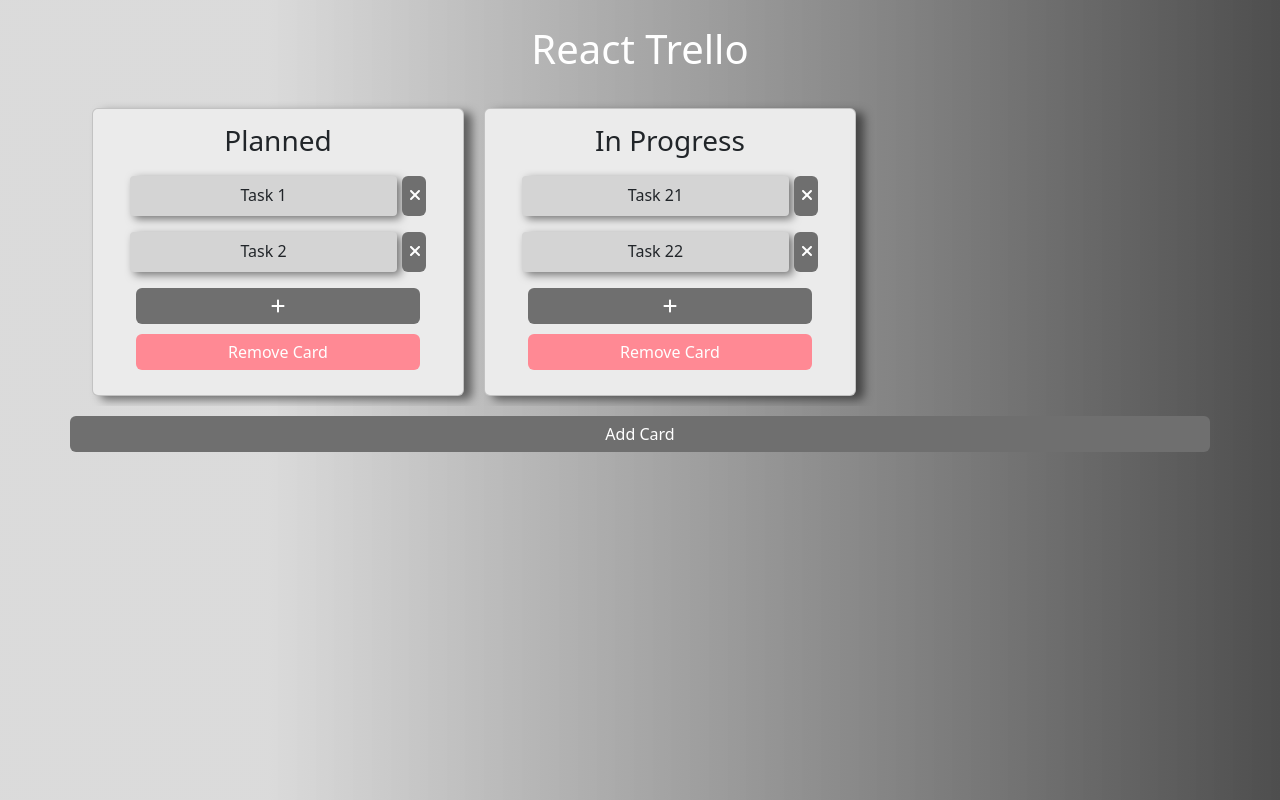
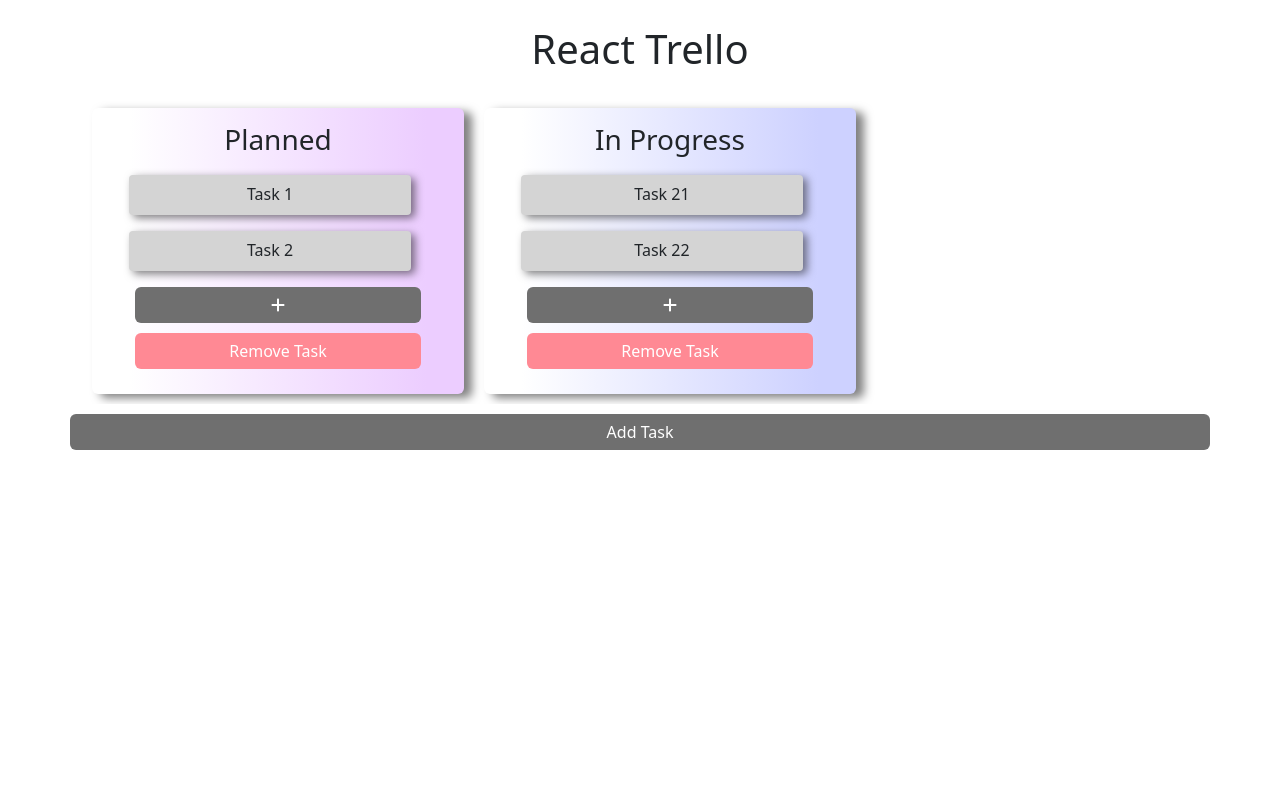
Before and after one commit to Jaysojitra13/react-trello, a React (Create React App) app: page / in a window 1280 px wide. Built offline with nearby package versions, Linux system fonts and the light colour scheme.

Commit message:
add card background css

```diff
--- a/src/App.css
+++ b/src/App.css
@@ -3,12 +3,12 @@
 }
 
 body {
-  background: linear-gradient( 90deg, rgb(209 209 209 / 79%) 21%, rgb(78 78 78) 100% );
+  /* background: linear-gradient( 90deg, rgb(193 192 192 / 63%) 21%, rgb(205 196 196) 100% ); */
 }
 
 .title {
   margin: 25px;
-  color: white;
+  /* color: white; */
 }
 
 .App-link {
@@ -65,6 +65,23 @@
   box-shadow: rgb(0 0 0 / 50%) 8px 4px 10px;
   padding: 15px 0px;
   background-color: #ebebeb !important;
+  border: none !important;
+}
+
+.card:nth-child(4n+1) {
+  background: linear-gradient( 90deg, rgb(255 255 255) 10%, rgb(236 205 255) 90% )
+}
+
+.card:nth-child(4n+2) {
+  background: linear-gradient( 90deg, rgb(255 255 255) 10%, rgb(205 209 255) 90% )
+}
+
+.card:nth-child(4n+3) {
+  background: linear-gradient( 90deg, rgb(255 255 255) 10%, rgb(205 255 223) 90% )
+}
+
+.card:nth-child(4n+4) {
+  background: linear-gradient( 90deg, rgb(255 255 255) 10%, rgb(255 226 205) 90% )
 }
 
 .saveIcon {
@@ -115,6 +132,27 @@
   box-shadow: rgb(0 0 0 / 50%) 4px 3px 9px;
 }
 
+/* Edit functionlity */
+.taskDetail:hover > .deleteTaskButton {
+    display: inline !important;
+}
+
+.taskDetail:hover > .editTaskSvg {
+  visibility: visible;
+}
+
+.editTaskSvg {
+  color: #6f6f6f;
+  position: relative;
+  right: 23px;
+  top: 7px;
+  visibility: hidden;
+}
+
+.editTaskSvg > svg {
+  color: #6f6f6f;
+}
+
 .btn-dark {
   background: #6f6f6f !important;
   border: none !important;
@@ -124,6 +162,7 @@
   height: 40px;
   width: 24px;
   margin-left: 5px;
+  display: none !important;
 }
 
 .deleteTaskSvg {
--- a/src/components/Card.js
+++ b/src/components/Card.js
@@ -1,7 +1,7 @@
 import React, { useState, useReducer } from 'react'
 import '../App.css';
 import { FontAwesomeIcon } from "@fortawesome/react-fontawesome";
-import { faPlus, faCheck, faClose } from '@fortawesome/free-solid-svg-icons'
+import { faPlus, faCheck, faClose, faEdit } from '@fortawesome/free-solid-svg-icons'
 import rootReducer, { initialState } from '../store/reducers/rootReducer';
 import { SaveTask } from '../store/actions/rootAction';
 import { Droppable, Draggable } from "react-beautiful-dnd";
@@ -99,10 +99,15 @@
                                   <p
                                     className="taskTitle border-radius overflow-wrap-break"
                                     key={t.id}
-                                    onClick={() => editTask(cardId, t.id)}
+
                                   >
                                     {t.title}
                                   </p>
+
+                                  <div className='editTaskSvg' onClick={() => editTask(cardId, t.id)}>
+                                    <FontAwesomeIcon  icon={faEdit} color="white" />
+                                  </div>
+
                                   <button className='btn btn-dark deleteTaskButton' onClick={() => removeTask(cardId, t.id)}>
                                     <FontAwesomeIcon className='deleteTaskSvg' icon={faClose} color="white"/>
                                   </button>
@@ -127,7 +132,7 @@
                   <FontAwesomeIcon icon={faPlus} color="white" />
                 </button>
                 <button className='btn btn-danger' onClick={() => removeCard(cardId)}>
-                  Remove Card
+                  Remove Task
                 </button>
               </div>
           </div>
--- a/src/components/Cards.js
+++ b/src/components/Cards.js
@@ -83,7 +83,7 @@
             className='btn btn-info addCardButton'
             onClick={addCard}
           >
-            Add Card
+            Add Task
           </button>
       </div>
     </div>
```
